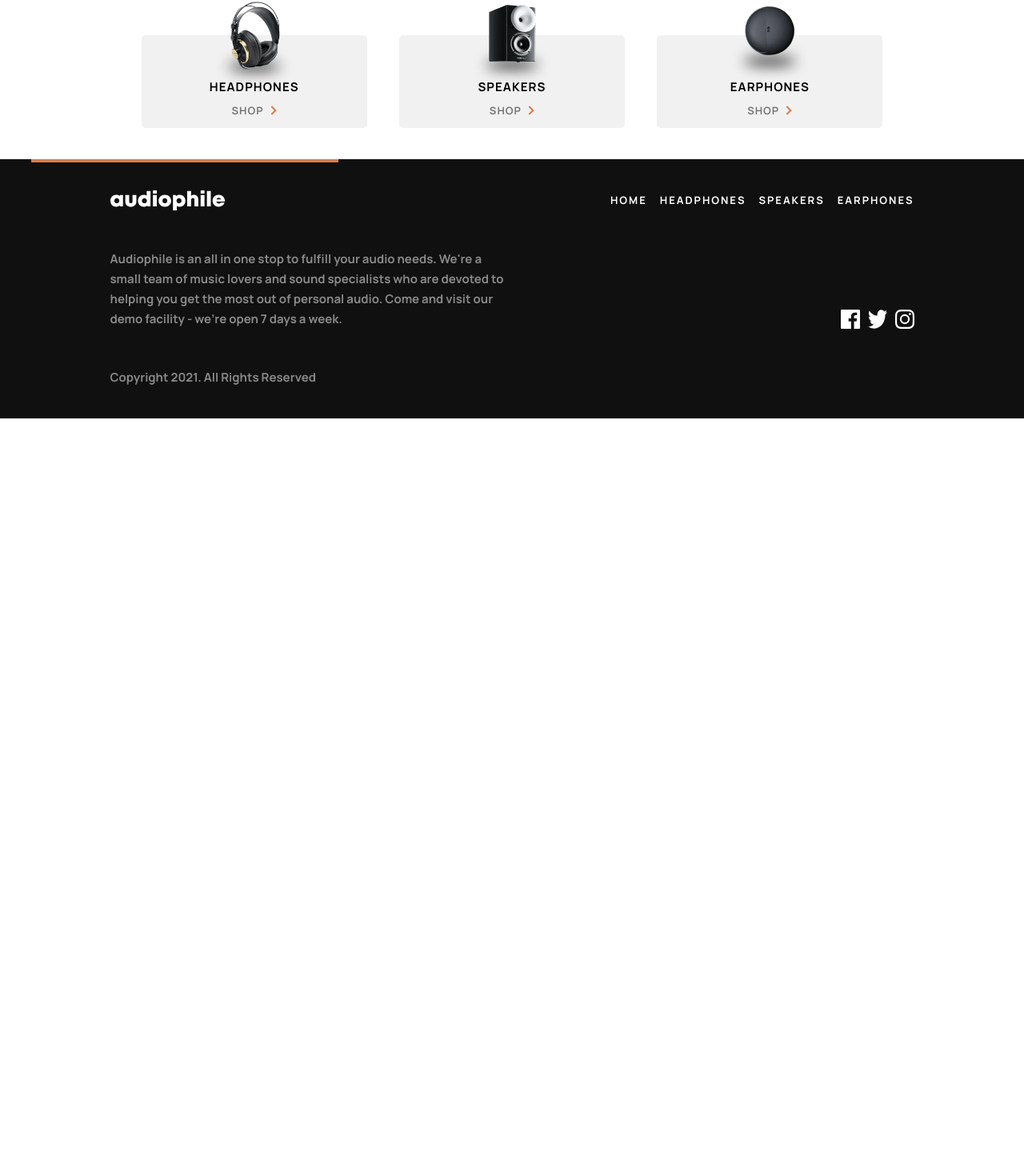
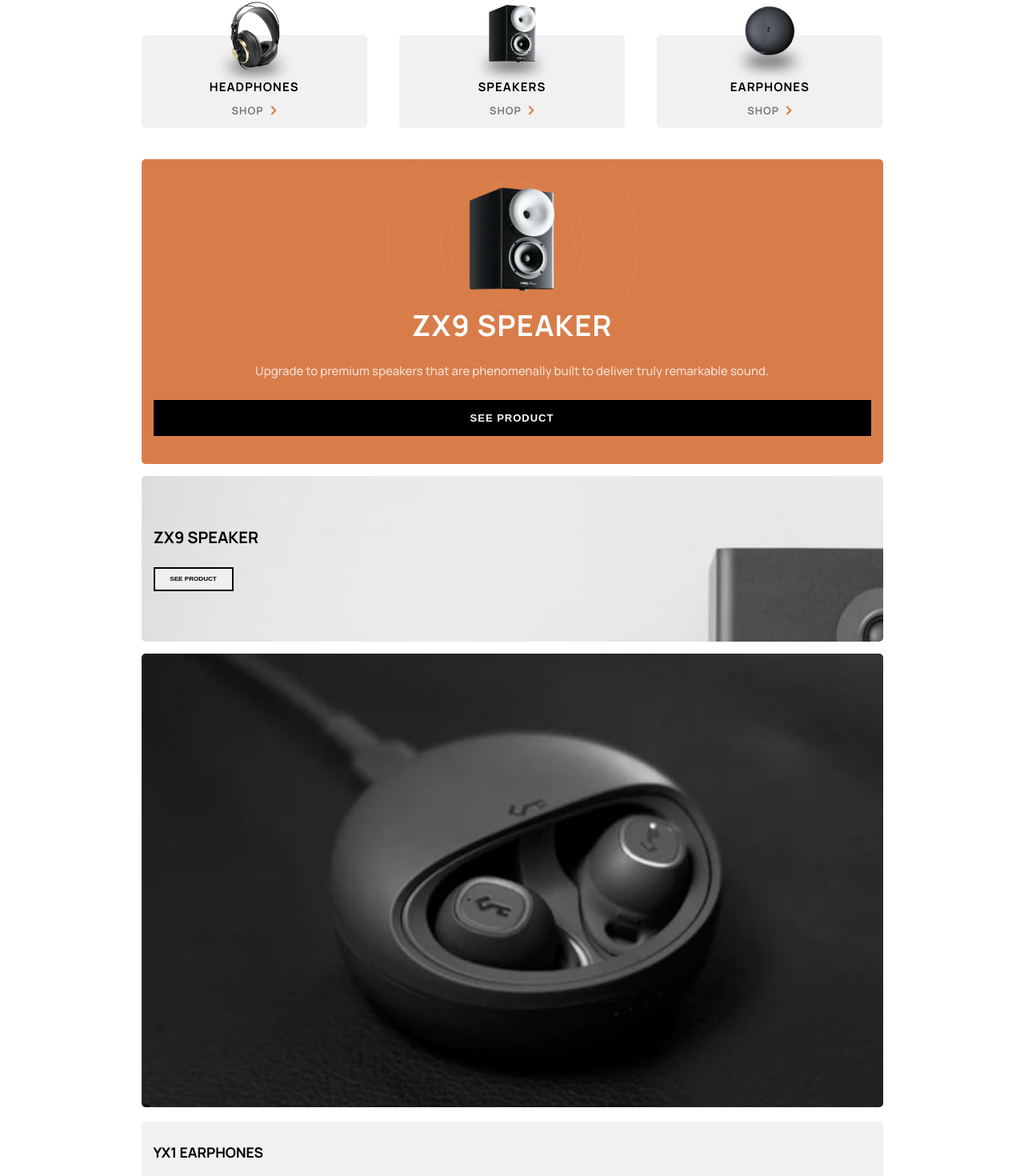
Before and after one commit to niabezara/autophile-ecommerce, a React (Vite) app: page / in a window 1280 px wide. Shown: the part 918-2388 px from the top of the page at 80% size. Before the commit the page ends 1441 px from the top, so only its background shows below. Built offline with nearby package versions, Linux system fonts and the light colour scheme.

Commit message:
categori added

```diff
--- a/src/components/Categories.tsx
+++ b/src/components/Categories.tsx
@@ -74,7 +74,7 @@ const Container = styled.div`
   background-color: white;
   width: 100%;
   max-width: 100.5rem;
-  padding: 0 2.4rem 2.4rem;
+  padding: 0 2.4rem 8.4rem;
   @media screen and (min-width: 500px) {
     padding: 0 3.9rem 3.9rem;
   }
--- /dev/null
+++ b/src/components/SecondCategory.tsx
@@ -0,0 +1,144 @@
+import styled from "styled-components";
+
+export default function SecondCategory() {
+  return (
+    <Container>
+      <Card>
+        <div style={{ width: "fit-content", margin: "0 auto" }}>
+          <Image src="/assets/home/mobile/image-speaker-zx9.png" alt="" />
+        </div>
+        <Section>
+          <h1>ZX9 SPEAKER</h1>
+          <p>
+            Upgrade to premium speakers that are phenomenally built to deliver
+            truly remarkable sound.
+          </p>
+          <button>See Product</button>
+        </Section>
+      </Card>
+      <Zx7Card>
+        <Section>
+          <h1>ZX9 SPEAKER</h1>
+          <ProductButton>See Product</ProductButton>
+        </Section>
+      </Zx7Card>
+      <YxCard>
+        <Eaphonesimg src="/assets/home/mobile/image-earphones-yx1.jpg" alt="" />
+        <div>
+          <h1>YX1 EARPHONES</h1>
+          <ProductButton>See Product</ProductButton>
+        </div>
+      </YxCard>
+    </Container>
+  );
+}
+
+const Container = styled.div`
+  background-color: white;
+  width: 100%;
+  max-width: 100.5rem;
+  padding: 0 2.4rem 2.4rem;
+  opacity: 1;
+  display: flex;
+  flex-direction: column;
+  gap: 1.5rem;
+  @media screen and (min-width: 500px) {
+    padding: 0 3.9rem 3.9rem;
+  }
+  @media screen and (min-width: 900px) {
+    margin: 0 auto;
+    padding: 0 3.9rem;
+    margin-bottom: 3.9rem;
+  }
+`;
+
+const Card = styled.div`
+  background-image: url("/assets/home/desktop/pattern-circles.svg");
+  width: 100%;
+  background-color: #d87d4a;
+  padding: 3.4375rem 1.5rem;
+  border-radius: 0.5rem;
+  background-size: 31.25rem;
+  background-position: center -50px;
+  background-repeat: no-repeat;
+
+  h1 {
+    color: #fff;
+    text-align: center;
+    font-size: 36px;
+    font-weight: 700;
+    line-height: 40px;
+    letter-spacing: 1.286px;
+    text-transform: uppercase;
+  }
+  p {
+    color: #fff;
+    font-size: 15px;
+    font-weight: 500;
+    line-height: 25px;
+    opacity: 0.75;
+    text-align: center;
+  }
+  button {
+    background: #000;
+    color: #fff;
+    font-size: 13px;
+    font-weight: 700;
+    letter-spacing: 1px;
+    text-transform: uppercase;
+    padding: 1.5rem 3.1rem;
+    border: none;
+    cursor: pointer;
+  }
+`;
+
+const Image = styled.img`
+  margin-bottom: 2rem;
+  width: 10.765625rem;
+`;
+const Section = styled.div`
+  display: flex;
+  flex-direction: column;
+  gap: 2.4rem;
+`;
+const Zx7Card = styled.div`
+  background-image: url("/assets/home/mobile/image-speaker-zx7.jpg");
+  background-repeat: no-repeat;
+  background-size: cover;
+  width: 100%;
+  display: flex;
+  flex-direction: column;
+  gap: 2rem;
+  padding: 6.3125rem 1.5rem;
+  border-radius: 0.5rem;
+`;
+const ProductButton = styled.button`
+  height: 3rem;
+  display: flex;
+  width: fit-content;
+  text-transform: uppercase;
+  font-size: 0.8125rem;
+  align-items: center;
+  font-weight: 700;
+  padding: 0 1.875rem;
+  border: 2px solid;
+`;
+const Eaphonesimg = styled.img`
+  width: 100%;
+  border-radius: 0.5rem;
+  margin-bottom: 1.5rem;
+`;
+const YxCard = styled.div`
+  width: 100%;
+  div {
+    width: 100%;
+    background-color: #f1f1f1;
+    border-radius: 0.5rem;
+    padding: 2.5625rem 1.5rem;
+    h1 {
+      font-size: 1.75rem;
+      text-transform: uppercase;
+      margin-bottom: 2rem;
+    }
+  }
+`;
--- a/src/routes/Dashboard.tsx
+++ b/src/routes/Dashboard.tsx
@@ -1,5 +1,6 @@
 import styled from "styled-components";
 import Categories from "../components/Categories";
+import SecondCategory from "../components/SecondCategory";
 
 export default function Dashboard() {
   return (
@@ -16,13 +17,14 @@ export default function Dashboard() {
         </div>
       </Conatiner>
       <Categories />
+      <SecondCategory />
     </main>
   );
 }
 
 const Conatiner = styled.div`
   width: 100%;
-  padding: 2.3rem;
+  padding: 0 2.3rem;
   position: relative;
   background: url("./assets/home/mobile/image-header.jpg") lightgray 0px 0px /
     100% 100% no-repeat;
```
